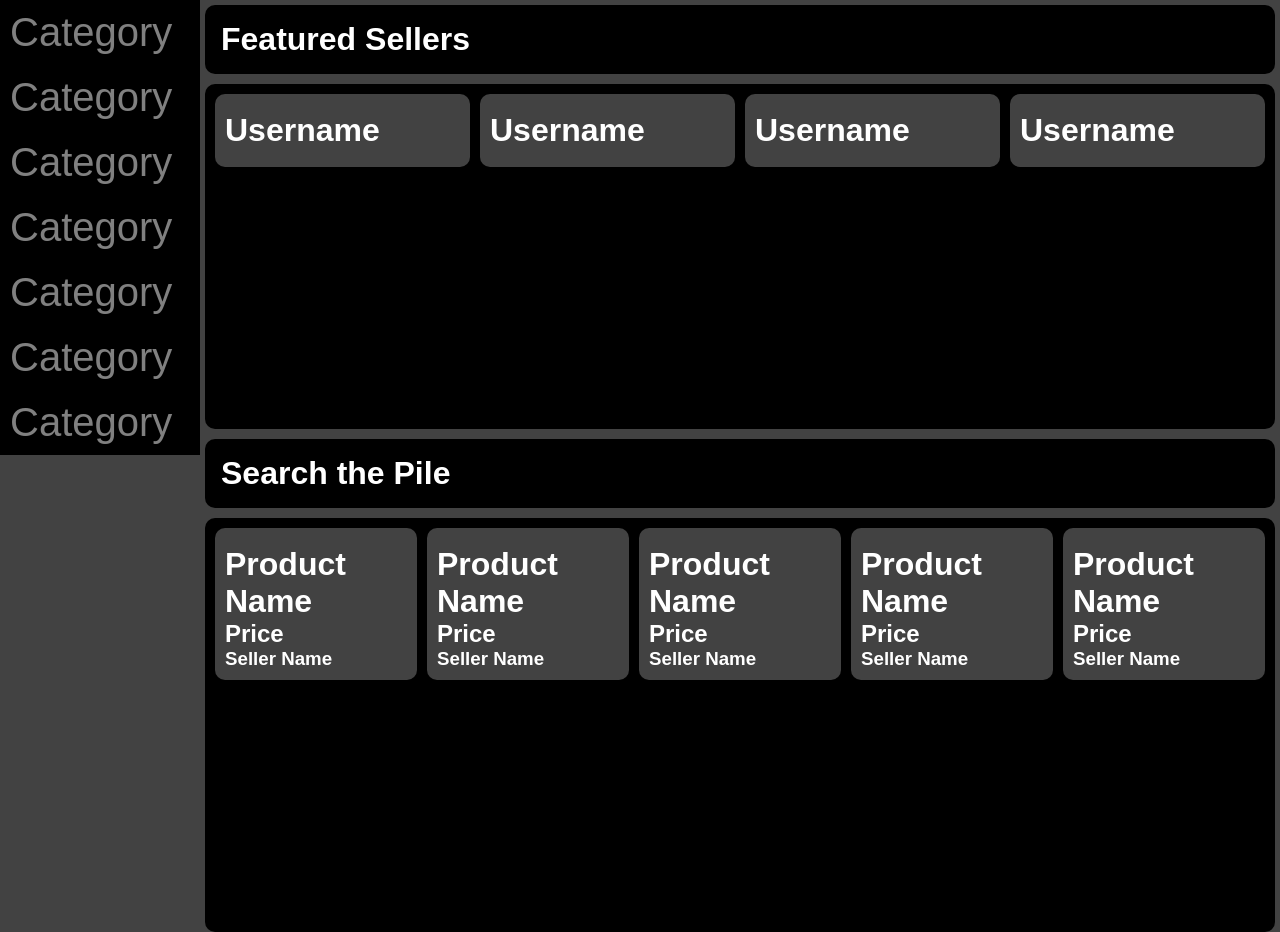
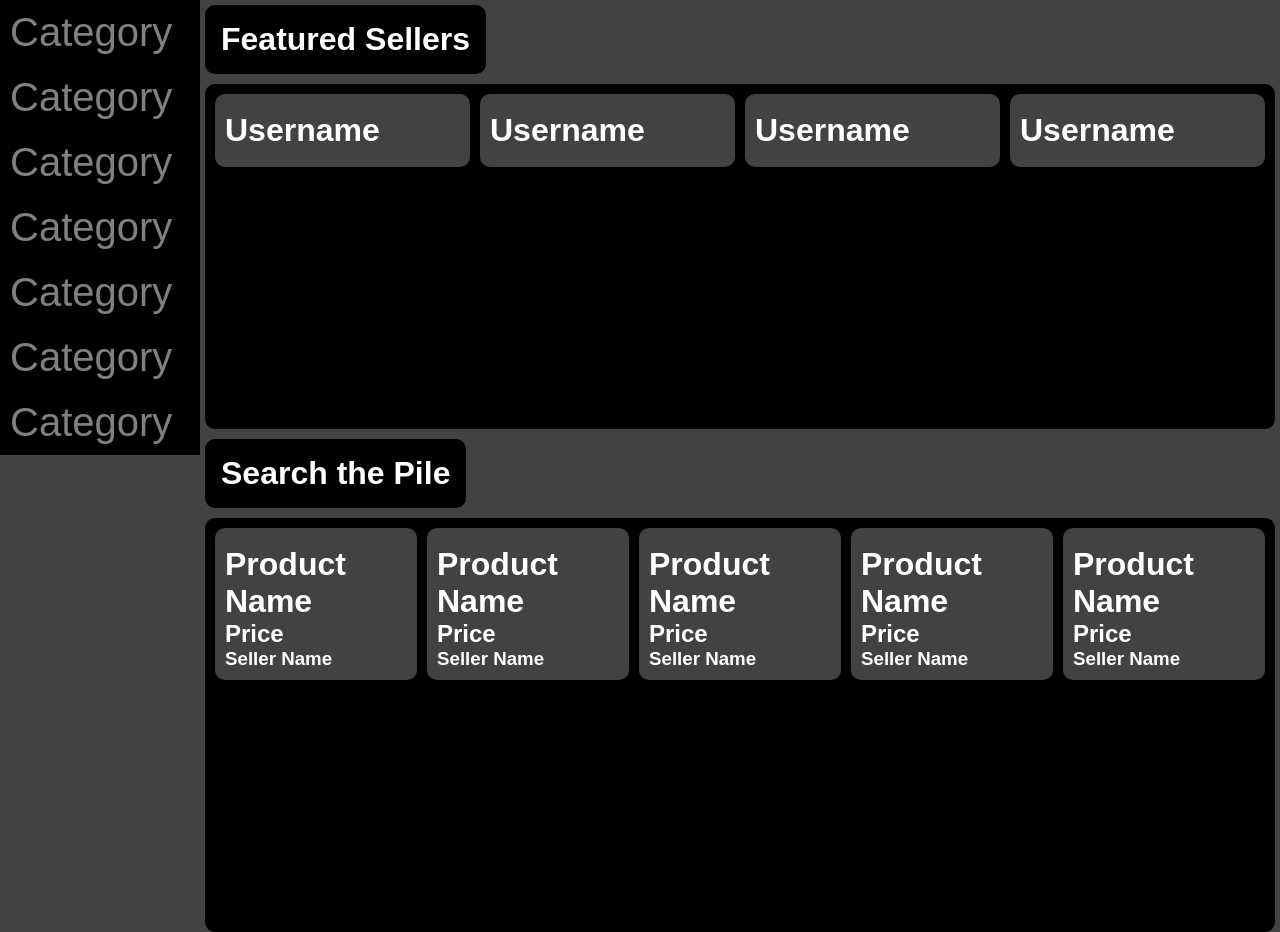
Before and after one commit to sharpnachos/OGS, a PHP site: page /test.html in a window 1280 px wide. Shown: the part 75-1007 px from the top of the page. Run offline with PHP 8.4, Linux system fonts and the light colour scheme.

Commit message:
starting self justification

```diff
--- a/OGS/css/test.css
+++ b/OGS/css/test.css
@@ -68,13 +68,13 @@ aside li{
 }
 
 .box1{
+    /*Probably needs to be resized*/
     background: black;
     color: white;
     font-family: Arial, Helvetica, sans-serif;
     padding: 1em;
     border-radius: 10px;
-    /*This doesn't work need to fix.*/
-    /*align-items: start;*/
+    justify-self: start;
 }
 
 .box2{
@@ -83,13 +83,13 @@ aside li{
 }
 
 .box3{
+    /*Probably needs to be resized*/
     background: black;
     color: white;
     font-family: Arial, Helvetica, sans-serif;
     padding: 1em;
     border-radius: 10px;
-    /*This doesn't work need to fix.*/
-    /*align-items: start;*/
+    justify-self: start;
 }
 
 .box4{
```
